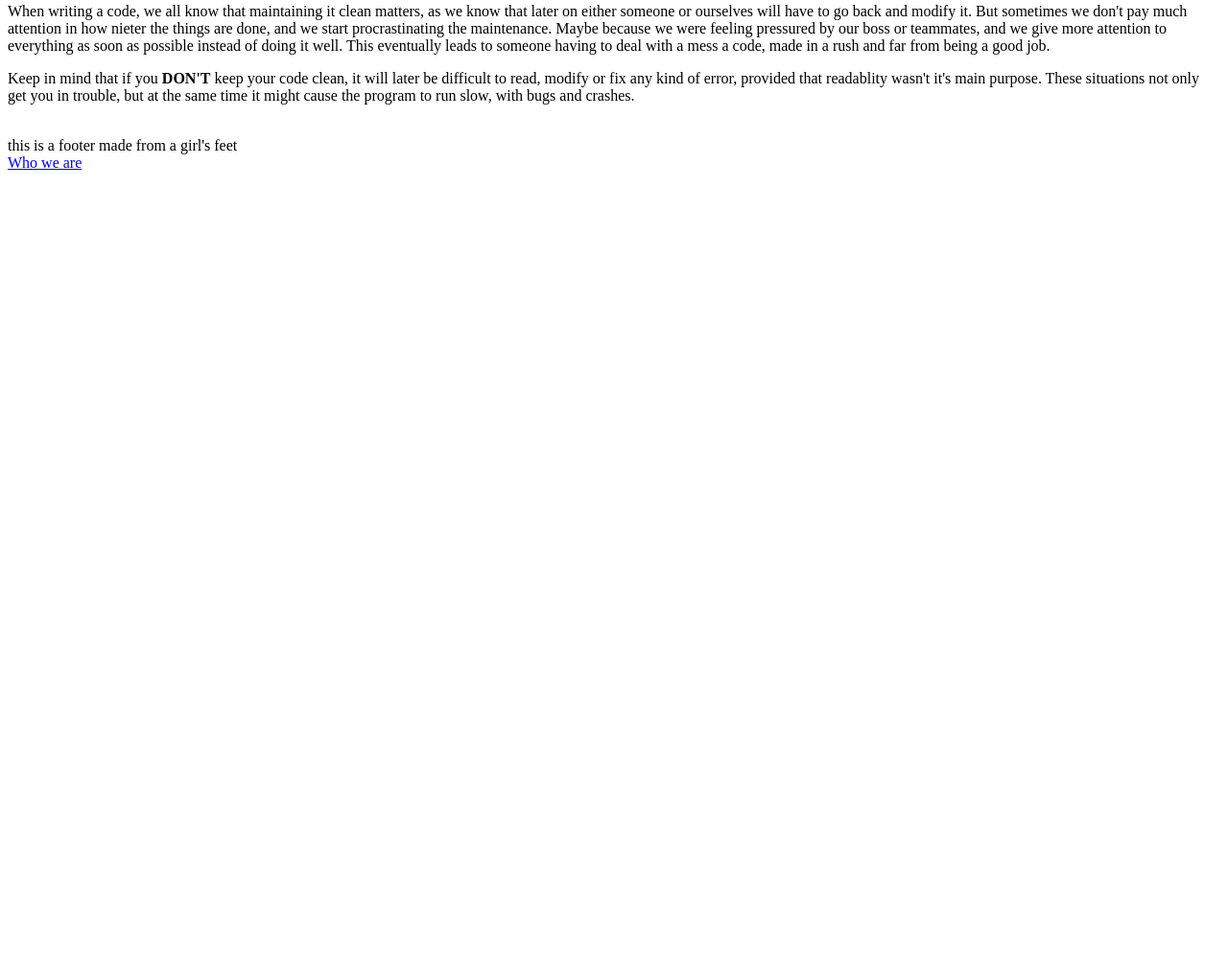
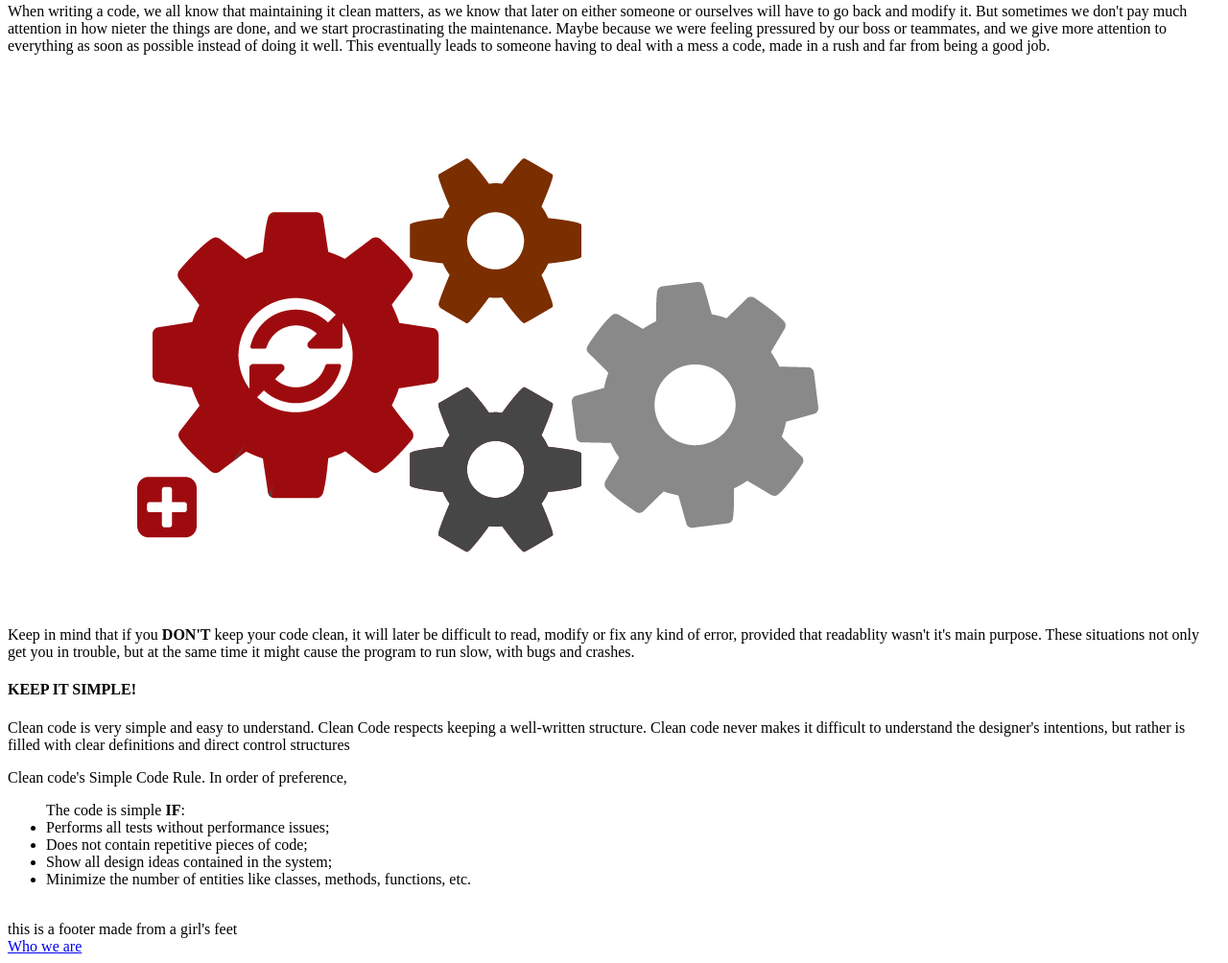
Before and after one commit to riky9917/uwu, a plain HTML site: page index.html in a window 1280 px wide. Shown: the part 478-1482 px from the top of the page at 96% size. Before the commit the page ends 800 px from the top, so only its background shows below. Drawn offline with Linux system fonts and the light colour scheme.

Commit message:
2 de junio, index completo

```diff
--- a/index.html
+++ b/index.html
@@ -21,7 +21,17 @@
             <p><i><strong>-Ricardo Millaldeo, 12/5/22</strong></i></p>
         <article id="badcode"> <h1><strong>Bad code, what is a bad code?</strong></h1>
             <p>When writing a code, we all know that maintaining it clean matters, as we know that later on either someone or ourselves will have to go back and modify it. But sometimes we don't pay much attention in how nieter the things are done, and we start procrastinating the maintenance. Maybe because we were feeling pressured by our boss or teammates, and we give more attention to everything as soon as possible instead of doing it well. This eventually leads to someone having to deal with a mess a code, made in a rush and far from being a good job. </p>
+            <img src="imagenes\Webmaintenance.png" alt="working on code">
             <p>Keep in mind that if you <strong>DON'T</strong> keep your code clean, it will later be difficult to read, modify or fix any kind of error, provided that readablity wasn't it's main purpose. These situations not only get you in trouble, but at the same time it might cause the program to run slow, with bugs and crashes.</p>
+        </article>
+        <article id="Simple code"><h1>KEEP IT SIMPLE!</h1>
+            <p>Clean code is very simple and easy to understand. Clean Code respects keeping a well-written structure. Clean code never makes it difficult to understand the designer's intentions, but rather is filled with clear definitions and direct control structures</p>
+            <p> Clean code's Simple Code Rule. In order of preference, <ul>The code is simple <strong>IF</strong>:
+                <li>Performs all  tests without performance issues;</li>
+                <li>Does not contain repetitive pieces of code;</li>
+                <li> Show all  design ideas contained in the system;</li>
+                <li>Minimize the number of entities like classes, methods, functions, etc.</li>
+            </ul></p>
         </article>
     </section>
     <footer> <br> this is a footer made from a girl's feet <br> <a href="quienessomos.html">Who we are</a></footer>
```
Also changed, not shown: imagenes/Webmaintenance.png (renamed from imagenes/Web-maintenance.png).
